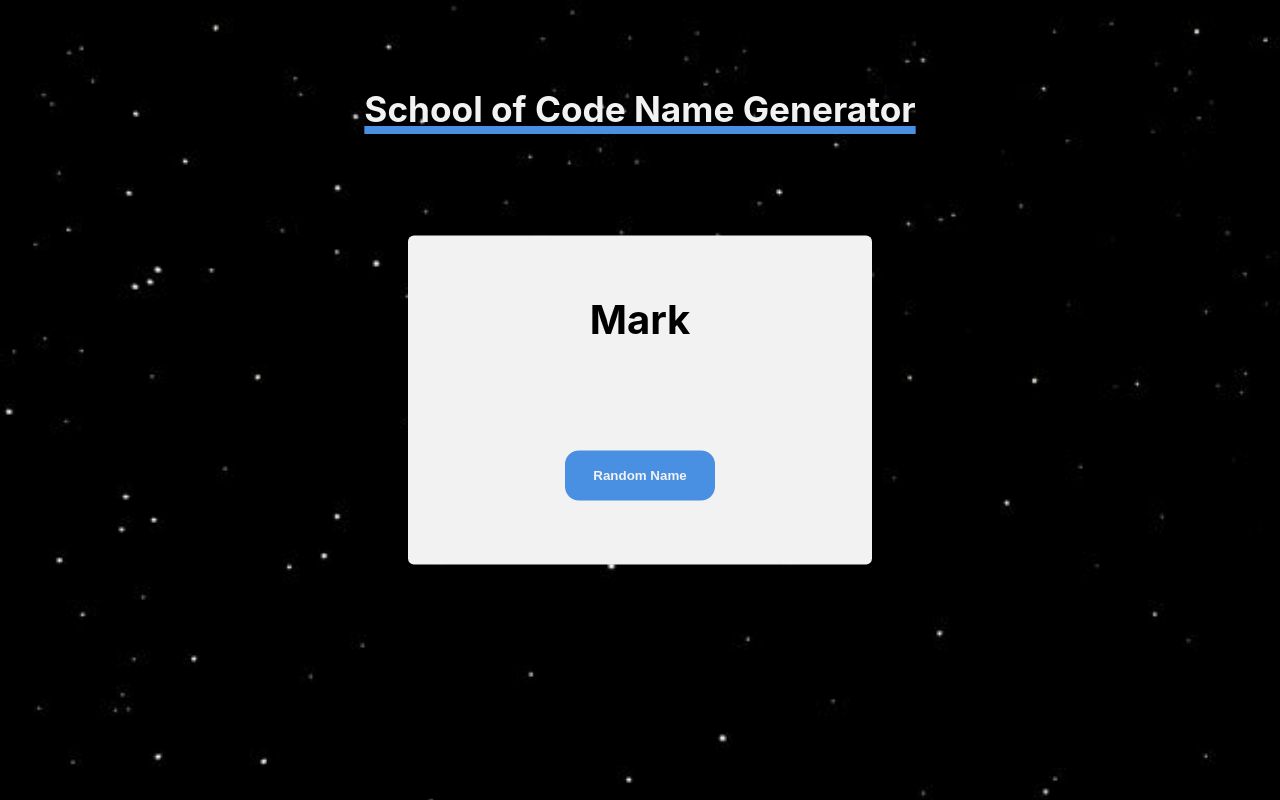
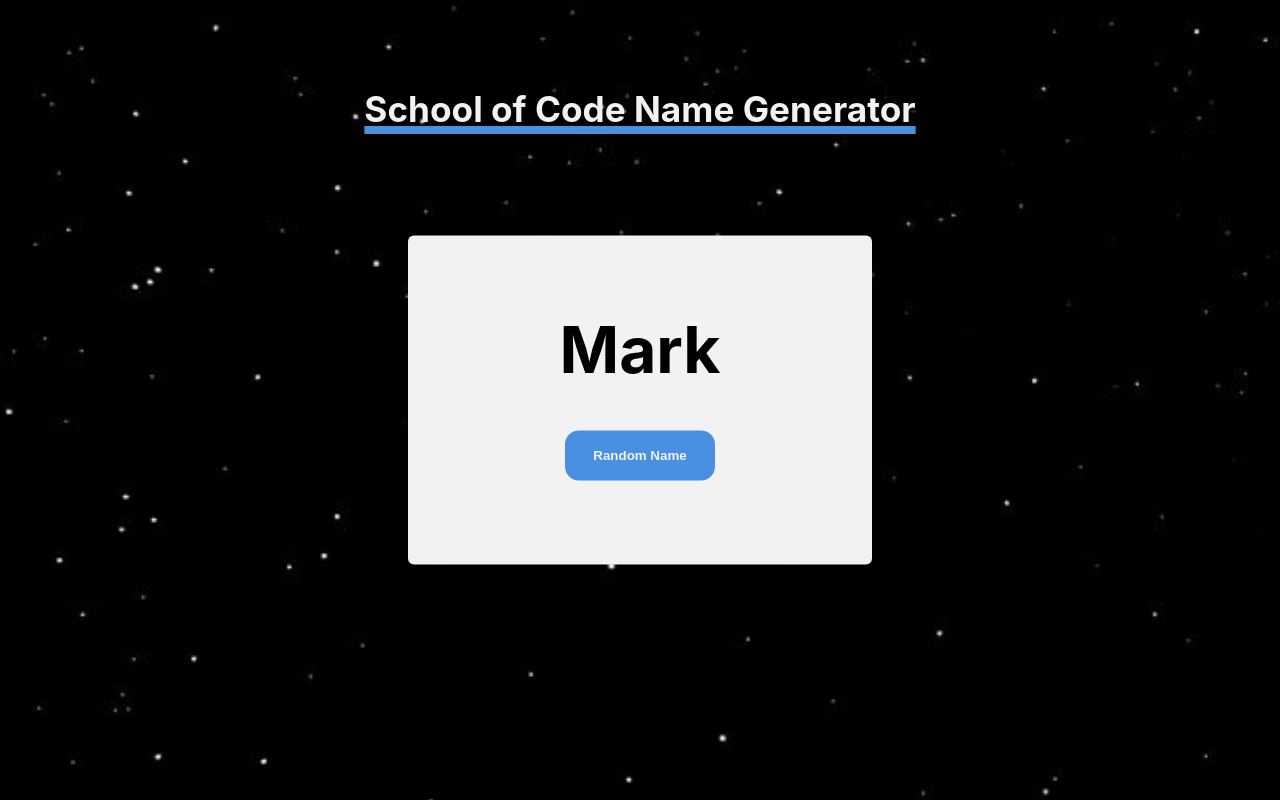
Before and after one commit to SchoolOfCode/national-project-week-repo-2-the-fantastic-4-n-j-c-c, a React app: page / in a window 1280 px wide. Built offline with nearby package versions, Linux system fonts and the light colour scheme.

Commit message:
re-sized text and got rid of margin above button

```diff
--- a/src/components/Button/Button.css
+++ b/src/components/Button/Button.css
@@ -6,7 +6,7 @@
   height: 50px;
   font-weight: bold;
   color: #f2f2f2;
-  margin-top: 20%;
+  /* margin-top: 20%; */
 }
 
 .btn:hover {
--- a/src/components/Name/Name.css
+++ b/src/components/Name/Name.css
@@ -1,4 +1,4 @@
 .name {
   color: black;
-  font-size: 2.5em;
+  font-size: 4em;
 }
```
